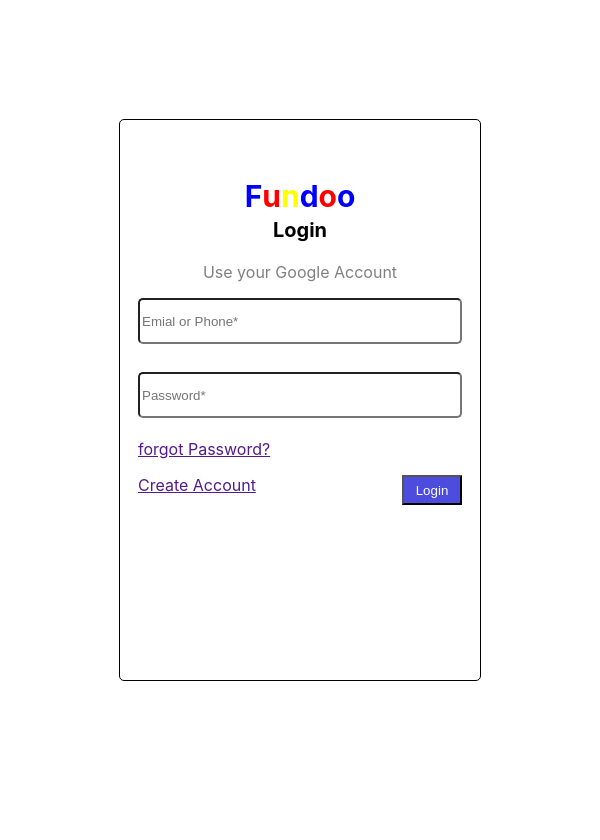
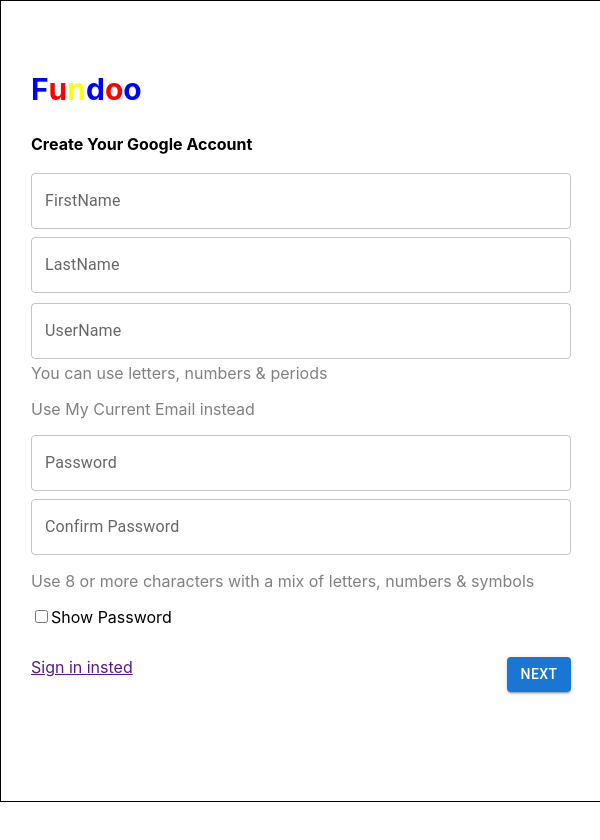
Before and after one commit to Upendrasahu99/Fundoo_Notes_Frontend, a React (Create React App) app: page / in a window 600 px wide. Shown: the top 840 px of the page. Before the commit the page ends 800 px from the top, so only its background shows below. Built offline with nearby package versions, Linux system fonts and the light colour scheme.

Commit message:
[Upendra] Update: Implemented MediaQuery And MaterialUI In SingUpPage

```diff
--- a/package.json
+++ b/package.json
@@ -5,7 +5,7 @@
   "dependencies": {
     "@emotion/react": "^11.11.1",
     "@emotion/styled": "^11.11.0",
-    "@mui/material": "^5.14.10",
+    "@mui/material": "^5.14.11",
     "@testing-library/jest-dom": "^5.17.0",
     "@testing-library/react": "^13.4.0",
     "@testing-library/user-event": "^13.5.0",
--- a/src/App.js
+++ b/src/App.js
@@ -1,20 +1,20 @@
 import './App.css';
 import SignUp from './pages/signup/SignUp'
-import Login from './pages/login/Login';
+// import Login from './pages/login/Login';
 
+function App(){
+  return (
+    <div className='App'>
+      <SignUp/>
+    </div>
+  )
+}
 // function App(){
 //   return (
-//     <div className='App'>
-//       <SignUp/>
+//     <div>
+//       <Login/>
 //     </div>
 //   )
 // }
-function App(){
-  return (
-    <div>
-      <Login/>
-    </div>
-  )
-}
 
 export default App;
--- a/src/pages/signup/SignUp.css
+++ b/src/pages/signup/SignUp.css
@@ -47,19 +47,19 @@ align-items: center;
     border-radius: 5px;
     display: flex;
     flex-direction: row;
+
 }
 .formArea{
     height: 100%;
     width: 60%;
     display: flex;
     flex-direction: column;
-    padding-left: 10px;
-    padding-left: 10px;
 }
 .logo{
     height: 10%;
     display: flex;
     flex-direction: left;
+
 }
 .form{
     height: 90%;
@@ -71,17 +71,17 @@ align-items: center;
     display: flex;
 }
 .name{
-    height: 80px;
+    height: 100px;
     display: flex;
     justify-content: space-between;
 }
 .namebox{
-    width: 250px;
+    width: 45%;
     height: 35px;
     border-radius: 5px;
 }
 .userName{
-    height: 40px;
+    height: 60px;
     display: flex;
     justify-content: center;
 }
@@ -122,9 +122,76 @@ p{
     background-color: rgb(53, 53, 210);
     border-radius: 5px;
 }
-.image{
+.image-Container{
+    width: 40%;
+    height: 100%;
     display: flex;
-    flex-direction: column;
-    justify-content: space-around;
+    justify-content: center;
     align-items: center;
 }
+.image{
+    height: 40%;
+    width: 95%;
+}
+
+@media(min-width: 600px) and (max-width: 1000px){
+    .signup-Container{
+        height: 60%;
+        width: 100%;
+        border: 0px;
+        padding-bottom: 400px;
+    }
+    .image-Container {
+        display: flex;
+        justify-content: center;
+
+      }
+}
+@media(max-width: 600px){
+    .signup-Container{
+        height: 100%;
+        width: 100%;
+        display: flex;
+        justify-content: center;
+        align-items: center;
+        border: 0px;
+    }
+    .formArea{
+        height: 90%;
+        width: 90%;
+    }
+    .form{
+        display: flex;
+        flex-direction: column;
+    }
+    .image-Container{
+        height: 0%;
+        width: 0%;
+    }
+    .name{
+        height: 120px;
+        width: 100%;
+        display: flex;
+        flex-direction: column;
+        justify-content: space-between;
+        padding-bottom: 10px;
+    }
+    .namebox{
+        width: 100%;
+        height: 40px;
+    }
+    .userName{
+        width: 100%;
+        height: 60px;
+    }
+    /* .userNameBox{
+        margin-top: 40px;
+        width:  100%;
+    } */
+    .password{
+        height: 120px;
+        display: flex;
+        flex-direction: column;
+        justify-content: space-between;
+    }
+}
--- a/src/pages/signup/SignUp.jsx
+++ b/src/pages/signup/SignUp.jsx
@@ -1,6 +1,7 @@
 import React  from "react";
 import "./SignUp.css";
 import logo from '../../asset/logo.jpg';
+import {TextField, Button, Checkbox} from '@mui/material';
 
 const SignUp = () => {
     return(
@@ -22,11 +23,11 @@ const SignUp = () => {
                      <h4>Create Your Google Account</h4>
                   </div>
                   <div className="name">
-                     <input placeholder="FirstName" className="namebox"></input>
-                     <input placeholder="LastName" className="namebox"></input>
+                  <TextField id="outlined-basic" label="FirstName" variant="outlined"/>
+                  <TextField id="outlined-basic" label="LastName" variant="outlined"/>
                   </div>
                   <div className="userName">
-                     <input placeholder="UserName" className="userNameBox"></input>
+                     <TextField id="outlined-basic" label="UserName" variant="outlined" className="userNameBox" />
                   </div>
                   <div className="UserNameLabel">
                   <label >You can use letters, numbers & periods</label>
@@ -34,8 +35,18 @@ const SignUp = () => {
                   <p>Use My Current Email instead</p>
 
                   <div className="password">
-                     <input placeholder="Password" className="namebox"></input>
-                     <input placeholder="Confirm" className="namebox"></input>
+                     <TextField
+                       id="outlined-password-input"
+                       label="Password"
+                       type="password"
+                       autoComplete="current-password"
+                     />
+                     <TextField
+                       id="outlined-password-input"
+                       label="Confirm Password"
+                       type="password"
+                       autoComplete="current-password"
+                     />
                   </div>
 
                   <p>Use 8 or more characters with a mix of letters, numbers & symbols</p>
@@ -47,15 +58,14 @@ const SignUp = () => {
 
                   <div className="lastDiv">
                      <a href="">Sign in insted</a>
-                     <button className="nextButton">Next</button>
+                     <Button variant="contained" className="nextButton">Next</Button>
                   </div>
                   </form>
 
                </div>
             </div>
-            <div className="image">
-               {/* <img src="https://ssl.gstatic.com/accounts/signup/glif/account.svg" alt=""></img> */}
-               <img src={logo} width={350} height={250}></img>
+            <div className="image-Container">
+               <img src={logo} className="image"></img>
             </div>
           </div>
        </div>
```
Also changed, not shown: 1 other file (tests, documents, lock files or other folders).
